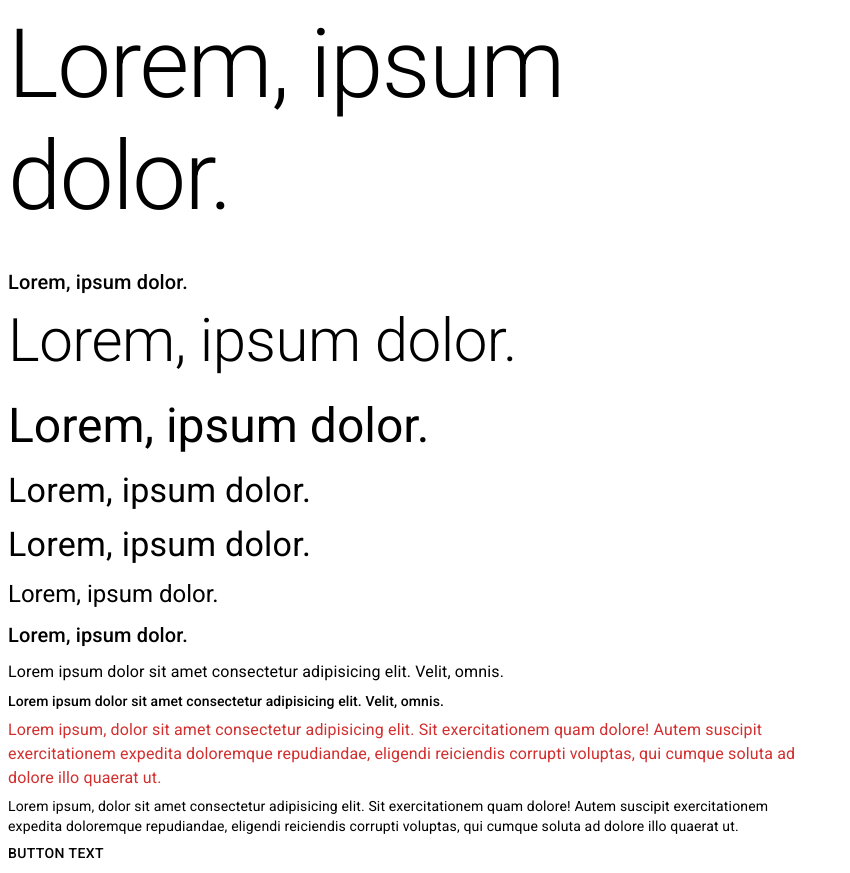
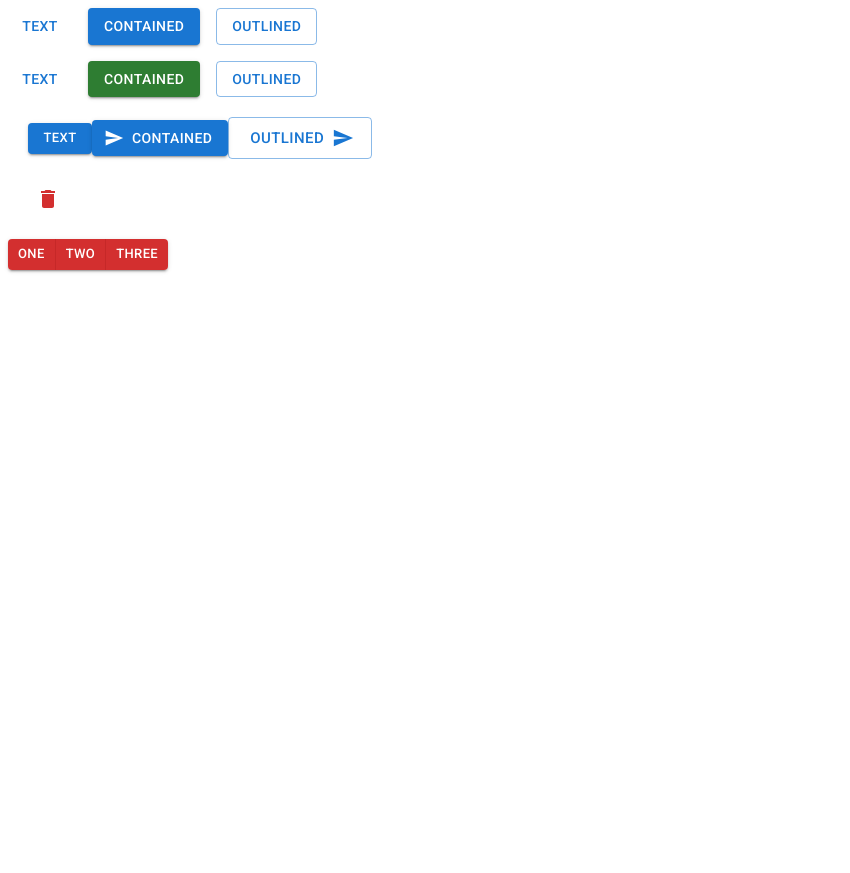
Before and after one commit to sadikturan/btk-react-1, a React app in the folder react-mui/: page / in a window 1280 px wide. Shown: the whole page, without its empty margins (0-850 px from the left). After the commit the page ends 800 px from the top, so only its background shows below. Built offline with nearby package versions, Linux system fonts and the light colour scheme; the HTML template or start-up script is replaced by a standard one.

Commit message:
10_4_buttons

```diff
--- a/react-mui/src/App.jsx
+++ b/react-mui/src/App.jsx
@@ -4,8 +4,8 @@ import TypographyUsage from "./components/TypographyUsage";
 function App() {
   return (
     <>
-      {/* <ButtonUsage /> */}
-      <TypographyUsage />
+      <ButtonUsage />
+      {/* <TypographyUsage /> */}
     </>
   );
 }
--- a/react-mui/src/components/ButtonUsage.jsx
+++ b/react-mui/src/components/ButtonUsage.jsx
@@ -1,9 +1,50 @@
 import Button from "@mui/material/Button";
+import Stack from "@mui/material/Stack";
+import SendIcon from "@mui/icons-material/Send";
+import DeleteIcon from "@mui/icons-material/Delete";
+import ButtonGroup from "@mui/material/ButtonGroup";
+import { IconButton } from "@mui/material";
 
 export default function ButtonUsage() {
   return (
     <>
-      <Button variant="contained">Button</Button>
+      <Stack direction="row" spacing={2}>
+        <Button variant="text">Text</Button>
+        <Button variant="contained">Contained</Button>
+        <Button variant="outlined">Outlined</Button>
+      </Stack>
+
+      <Stack direction="row" spacing={2} sx={{ mt: 2 }}>
+        <Button variant="text">Text</Button>
+        <Button variant="contained" color="success">
+          Contained
+        </Button>
+        <Button variant="outlined">Outlined</Button>
+      </Stack>
+
+      <div style={{ margin: "20px" }}>
+        <Button variant="contained" size="small">
+          Text
+        </Button>
+        <Button variant="contained" size="medium" startIcon={<SendIcon />}>
+          Contained
+        </Button>
+        <Button variant="outlined" size="large" endIcon={<SendIcon />}>
+          Outlined
+        </Button>
+      </div>
+
+      <div style={{ margin: "20px" }}>
+        <IconButton color="error">
+          <DeleteIcon />
+        </IconButton>
+      </div>
+
+      <ButtonGroup color="error" variant="contained" size="small">
+        <Button>One</Button>
+        <Button>Two</Button>
+        <Button>Three</Button>
+      </ButtonGroup>
     </>
   );
 }
```
